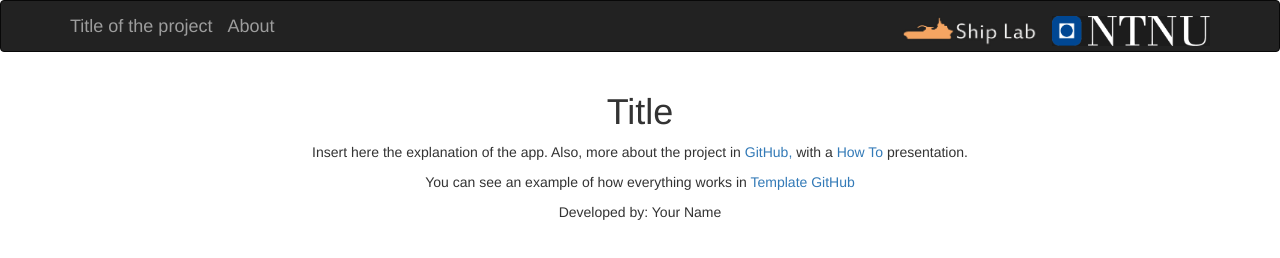
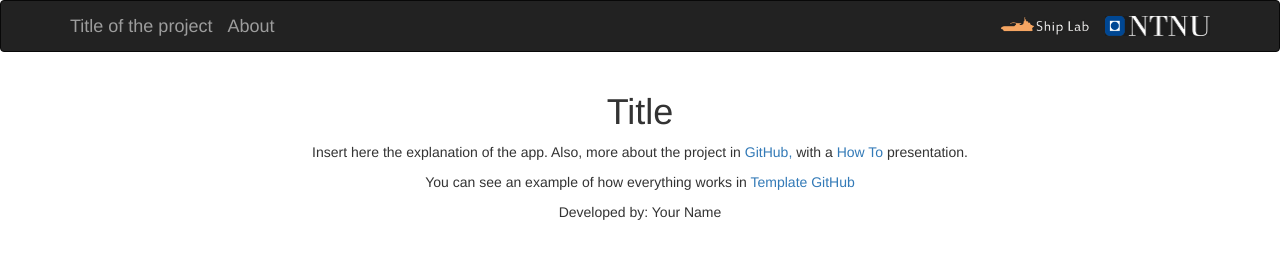
Before and after one commit to MrEranwe/Template, a plain HTML site: page about_inverse.html in a window 1280 px wide. Drawn offline with Linux system fonts and the light colour scheme.

Commit message:
Change img size

```diff
--- a/about_inverse.html
+++ b/about_inverse.html
@@ -44,9 +44,9 @@
             <!-- This is for the right part of the navbar. Reserved for Shiplab logo-->
             <div class="nav navbar-nav navbar-right">
                 <div class="navbar-header">
-                    <a class="navbar-brand" href="http://www.shiplab.hials.org/"><img src="barquinho.png" style="height:150%">
+                    <a class="navbar-brand" href="http://www.shiplab.hials.org/"><img src="barquinho.png" style="height:100%">
                     </a>
-                    <a class="navbar-brand" href="https://www.ntnu.edu/web/guest/home"><img src="logo_ntnu.png" style="height:150%">
+                    <a class="navbar-brand" href="https://www.ntnu.edu/web/guest/home"><img src="logo_ntnu.png" style="height:100%">
                     </a>
                 </div>
             </div>
```
Also changed, not shown: about_default.html (+2 -2 lines), index_default.html (+2 -2 lines), index_inverse.html (+2 -2 lines).
